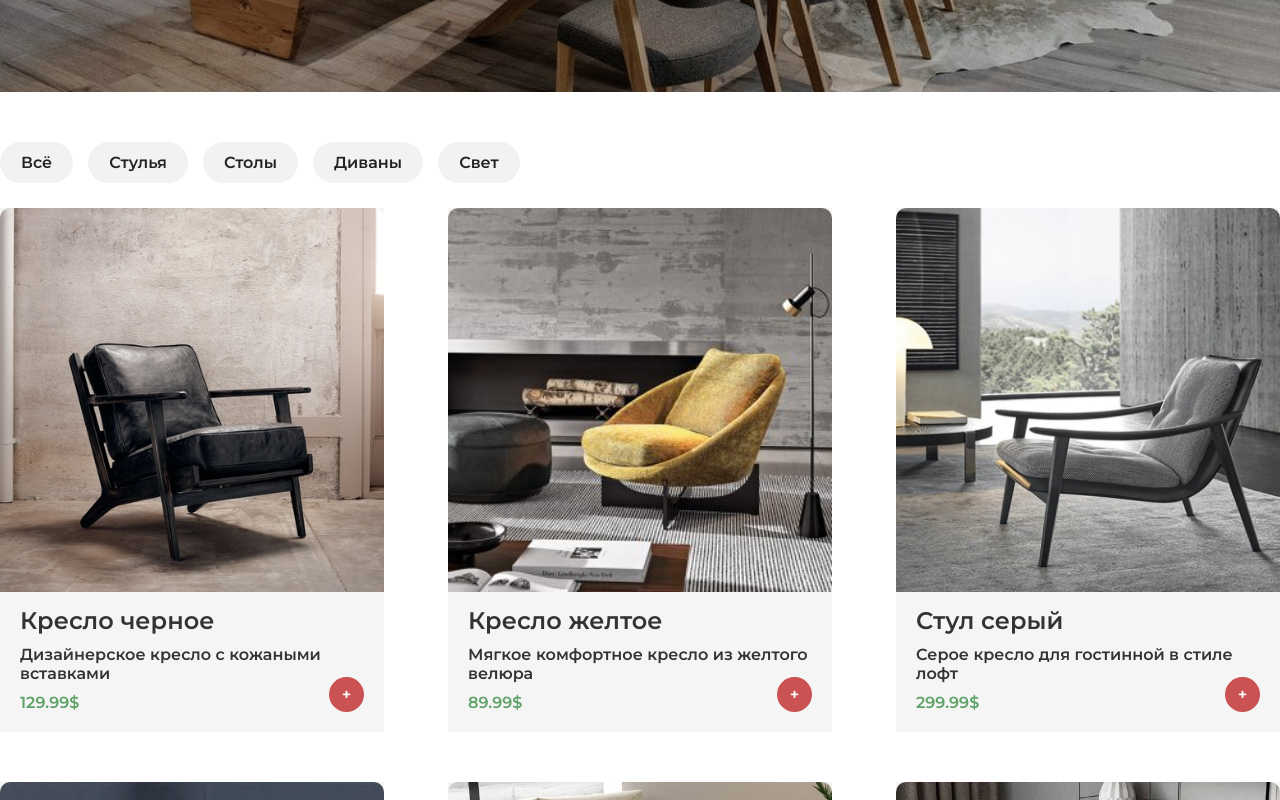
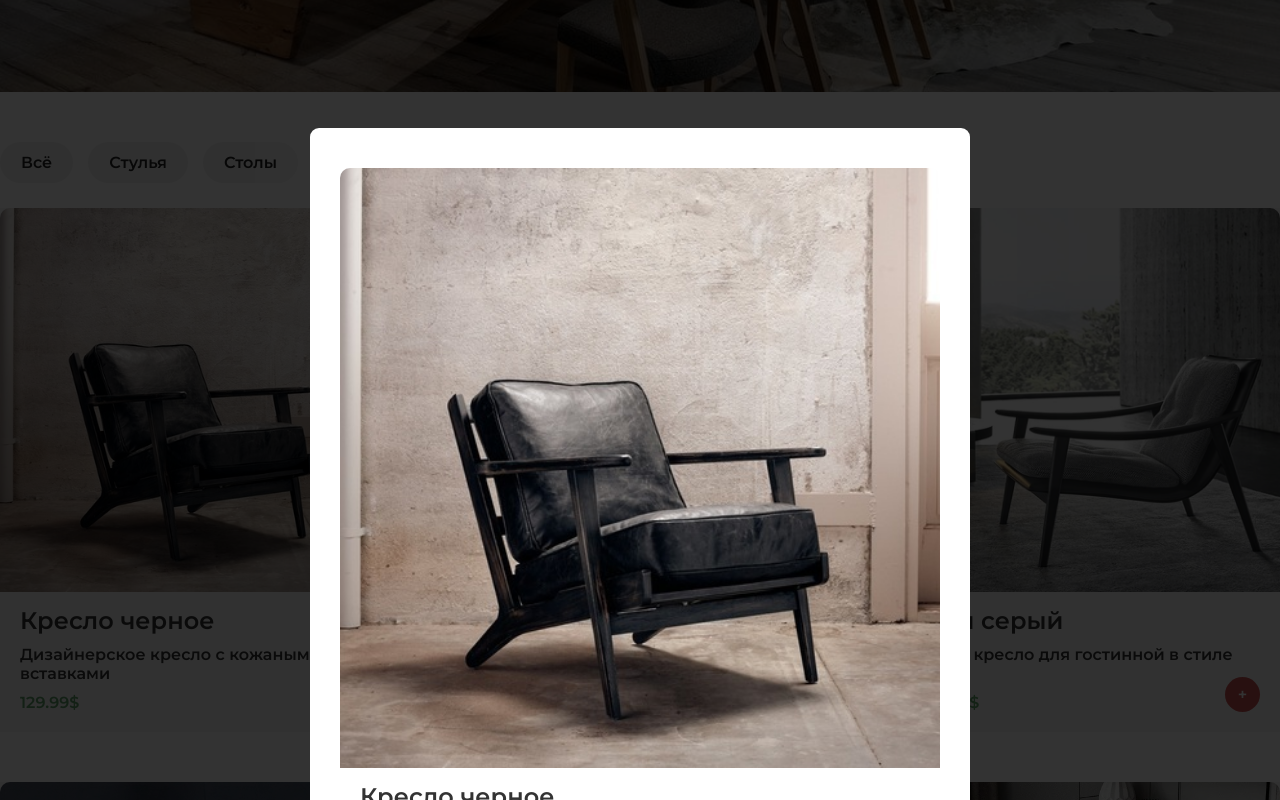
Before and after one commit to Valeriya266/shop, a React (Create React App) app: page / in a window 1280 px wide. Both pictures are taken after a click on the picture 192 px from the left and 932 px from the top of the page. Shown: the part 532-1332 px from the top of the page. Built offline with nearby package versions, Linux system fonts and the light colour scheme.

Commit message:
add modal window for items

```diff
--- a/src/components/ShowFullItem.js
+++ b/src/components/ShowFullItem.js
@@ -4,11 +4,13 @@ class ShowFullItem extends Component {
     render() {
         return (
             <div className='full-item'>
-                <img src={"./img/" + this.props.item.img} onClick={() => this.props.onShowItem(this.props.item)} alt="img"/>
-                <h2>{this.props.item.title}</h2>
-                <p>{this.props.item.desc}</p>
-                <b>{this.props.item.price}$</b>
-                <div className='add-to-cart' onClick={() => this.props.onAdd(this.props.item)}>+</div>
+                <div>
+                    <img src={"./img/" + this.props.item.img} onClick={() => this.props.onShowItem(this.props.item)} alt="img"/>
+                    <h2>{this.props.item.title}</h2>
+                    <p>{this.props.item.desc}</p>
+                    <b>{this.props.item.price}$</b>
+                    <div className='add-to-cart' onClick={() => this.props.onAdd(this.props.item)}>+</div>
+                </div>
             </div>
           )
     }
--- a/src/index.css
+++ b/src/index.css
@@ -177,6 +177,26 @@ header .presentation:before {
     transform: scale(1.1);
 }
 
+.full-item {
+    position: fixed;
+    top: 0;
+    left: 0;
+    right: 0;
+    bottom: 0;
+    background: rgb(0, 0, 0, 0.8);
+    z-index: 9999;
+    overflow: auto;
+}
+
+.full-item > div {
+    width: 600px;
+    position: relative;
+    margin: 10% auto;
+    padding: 40px 30px;
+    background: #fff;
+    border-radius: 9px;
+}
+
 main {
     display: flex;
     width: 100%;
```
